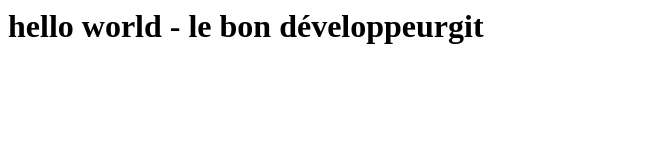
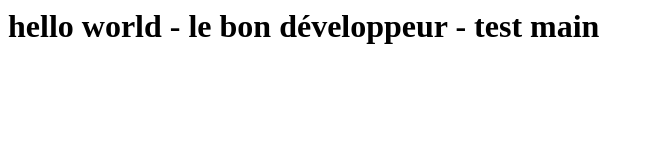
Before and after one commit to Hana-Abid/my-test-project-Hana, a plain HTML site: page index.html in a window 1280 px wide. Shown: the whole page, without its empty margins (0-654 px from the left). Drawn offline with Linux system fonts and the light colour scheme.

Commit message:
new update

```diff
--- a/index.html
+++ b/index.html
@@ -1 +1 @@
-<h1>hello world - le bon développeurgit </h1>
+<h1>hello world - le bon développeur - test main </h1>
```
